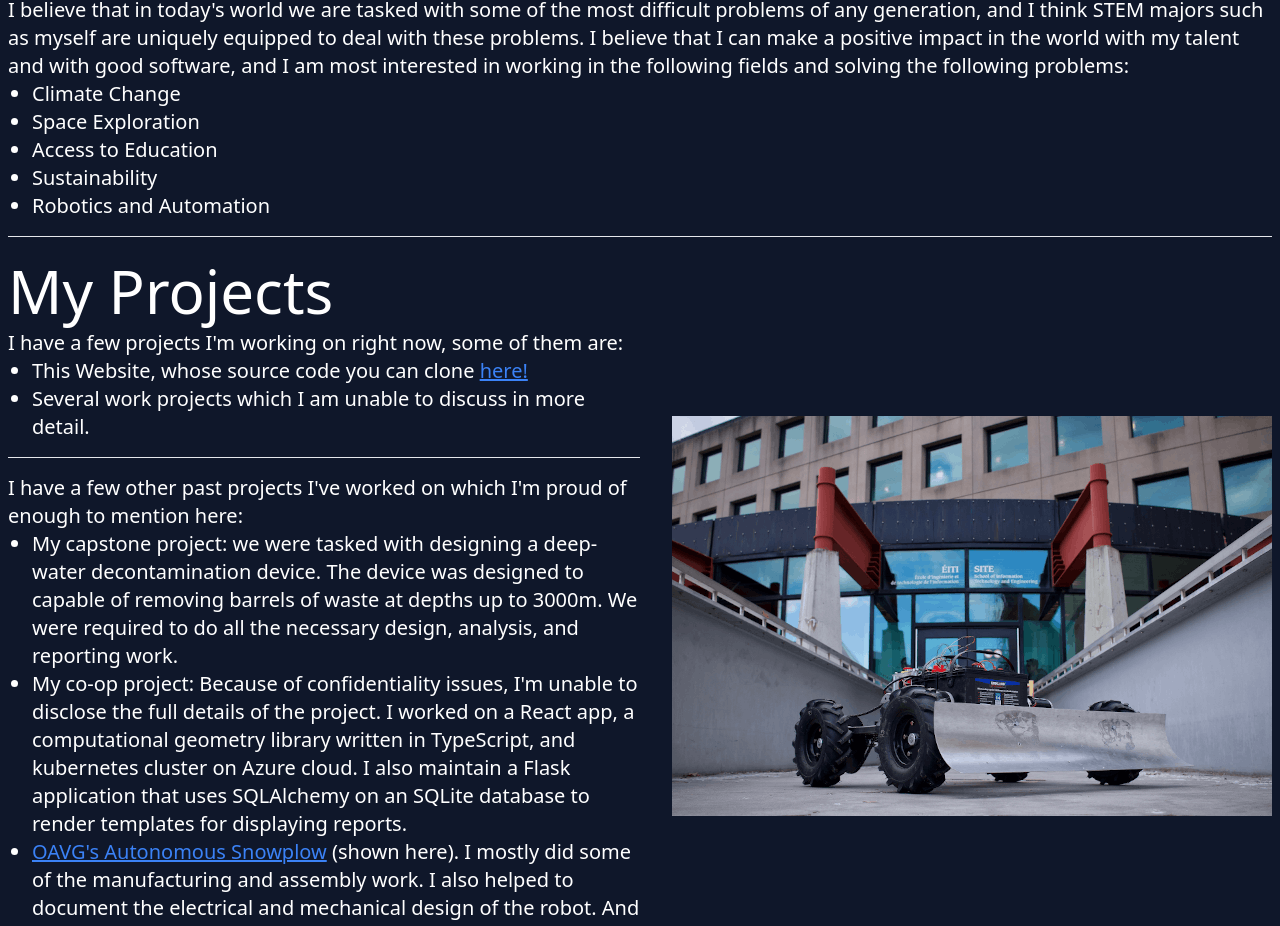
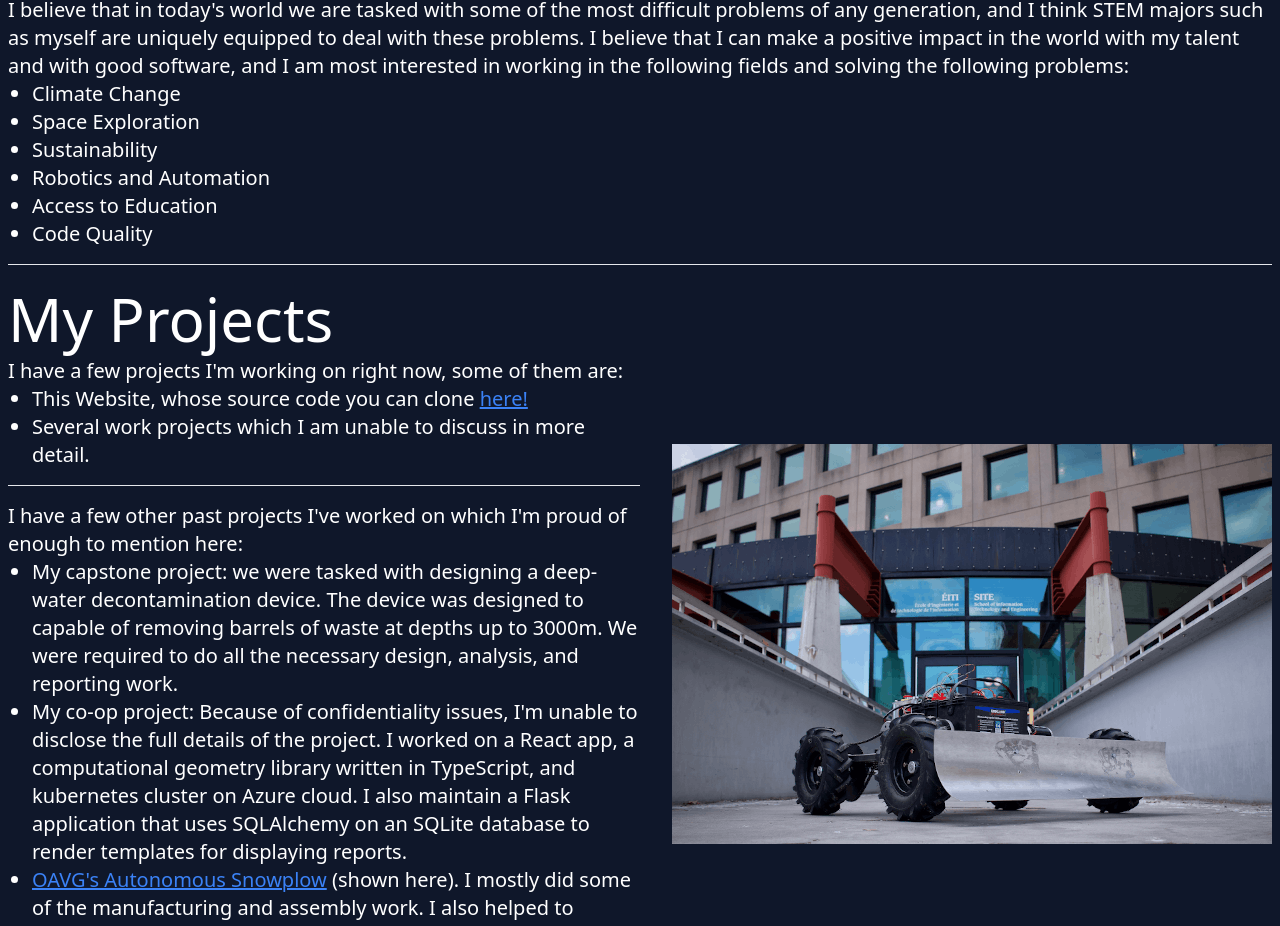
Before and after one commit to BenMcLean981/BenMcLean981.github.io, a React (Create React App) app: page / in a window 1280 px wide. Shown: the part 819-1745 px from the top of the page. Built offline with nearby package versions, Linux system fonts and the light colour scheme.

Commit message:
Updated homepage.

```diff
--- a/src/pages/home.tsx
+++ b/src/pages/home.tsx
@@ -74,9 +74,10 @@ export function Home() {
       <UL>
         <ULI>Climate Change</ULI>
         <ULI>Space Exploration</ULI>
-        <ULI>Access to Education</ULI>
         <ULI>Sustainability</ULI>
         <ULI>Robotics and Automation</ULI>
+        <ULI>Access to Education</ULI>
+        <ULI>Code Quality</ULI>
       </UL>
       <Divider />
       <div className="flex flex-col lg:flex-row justify-between gap-8">
```
